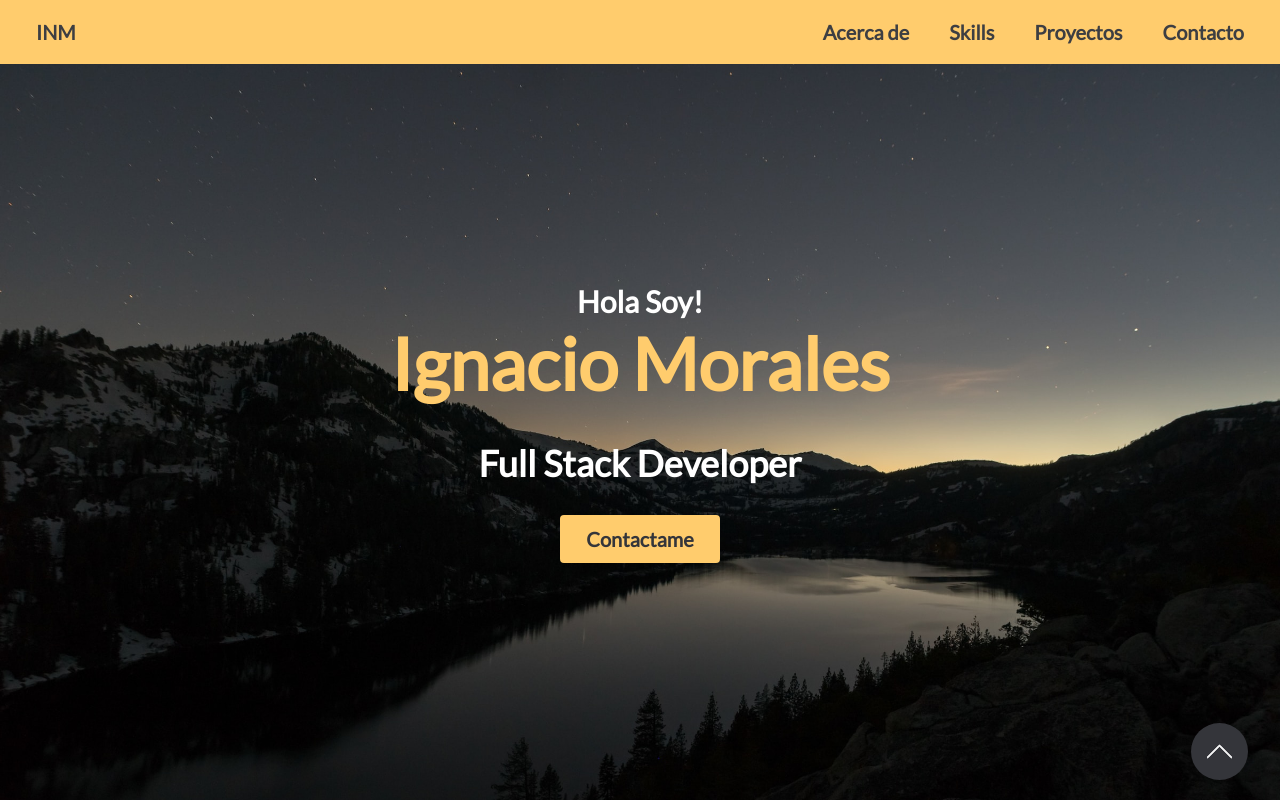
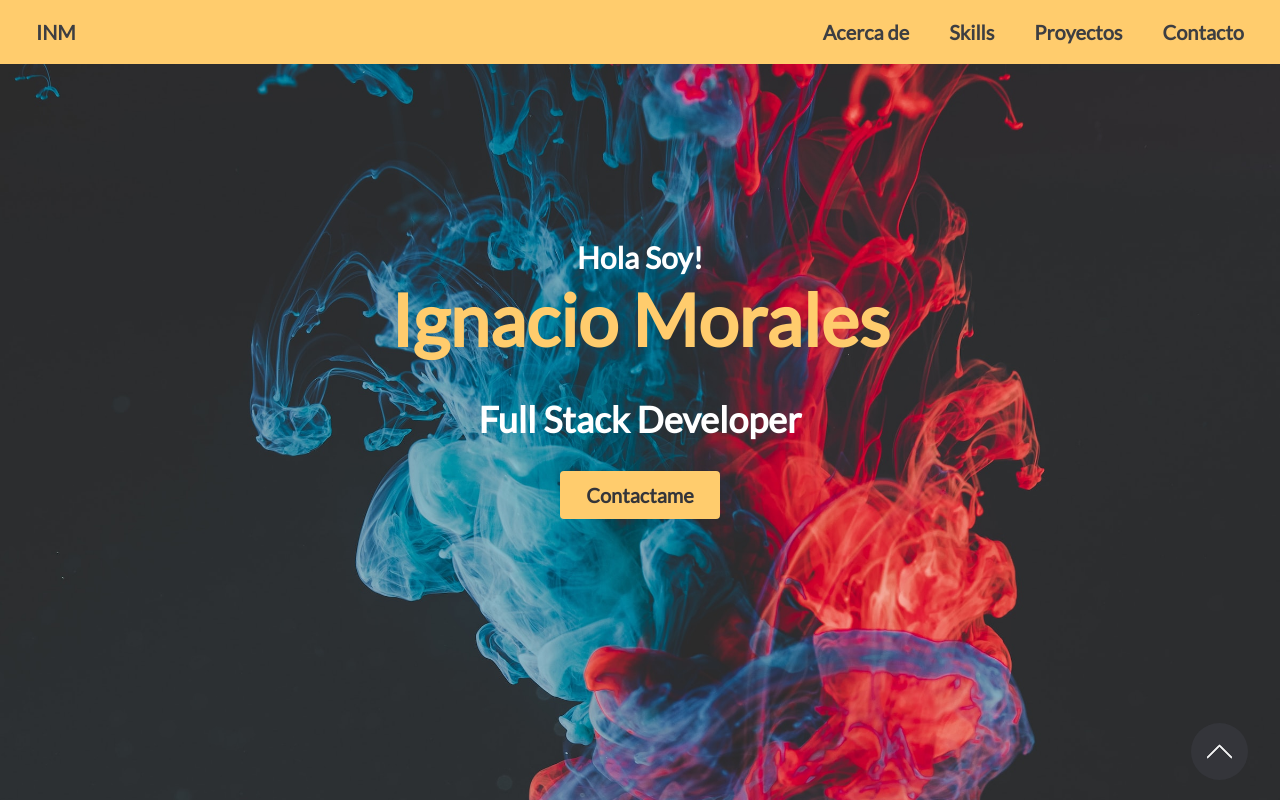
Before and after one commit to Nacho35/mi-portfolio, a React (Create React App) app: page / in a window 1280 px wide. Shown: the top 800 px of the page. Built offline with nearby package versions, Linux system fonts and the light colour scheme; what tw-elements would draw is missing.

Commit message:
cambio de background

```diff
--- a/src/components/Home.js
+++ b/src/components/Home.js
@@ -14,8 +14,8 @@ const Home = () => {
 					animate={{ opacity: 1, x: 0, y: 0 }}
 					transition={{ delay: 1, duration: 3 }}
 					className="lg:flex-grow lg:items-center md:w-full flex flex-col md:items-center md:text-center items-center text-center">
-					<div className="text-base font-semibold text-white mb-8 lg:text-3xl text-center md:text-2xl lg:mb-32 ">
-						Hola Soy!{" "}
+					<div className="text-base font-semibold text-white mb-8 lg:text-3xl text-center md:text-2xl lg:mb-96">
+						Hola Soy!
 						<h1 className="flex flex-col text-3xl text-gold font-semibold my-2  lg:text-7xl lg:text-center md:text-6xl">
 							Ignacio Morales
 						</h1>
```
Also changed, not shown: src/assets/bg-home2.jpg.
